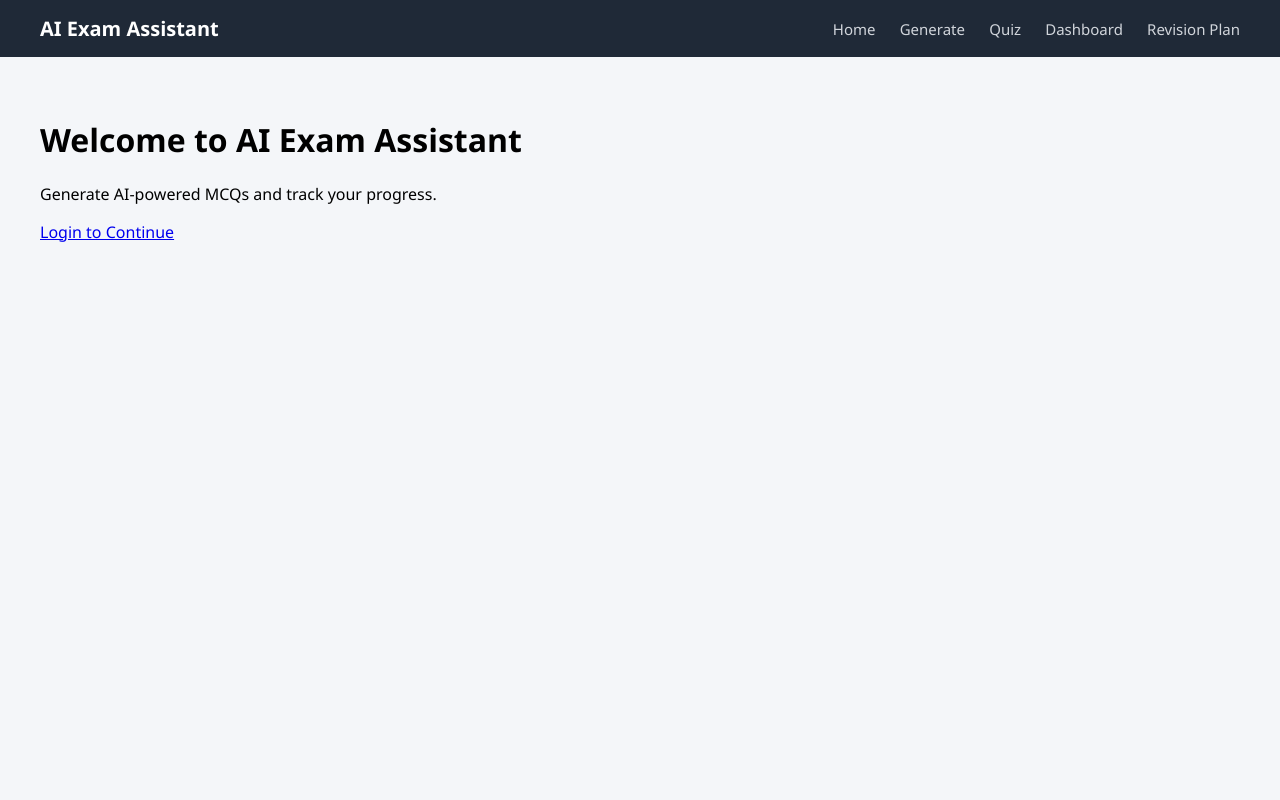
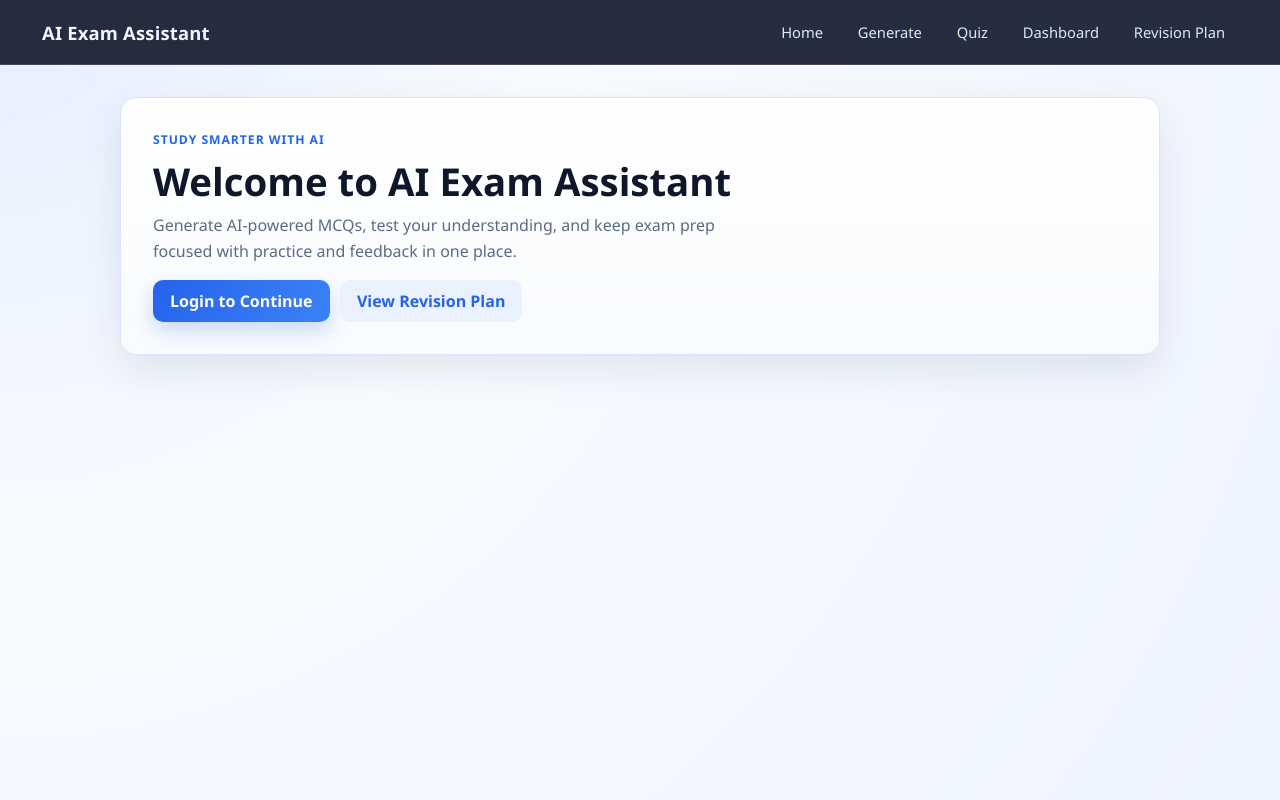
Before and after one commit to deveshsaket0-netizen/GenAI, a Django app: page / in a window 1280 px wide. Run offline with Django 5.2, Linux system fonts and the light colour scheme.

Commit message:
Polish template UI and improve page structure

```diff
--- a/genai_project/static/css/style.css
+++ b/genai_project/static/css/style.css
@@ -1,62 +1,272 @@
+:root {
+    --bg: #f3f7ff;
+    --surface: #ffffff;
+    --surface-soft: #f8fbff;
+    --text: #0f172a;
+    --muted: #5b6b86;
+    --accent: #2563eb;
+    --accent-strong: #1d4ed8;
+    --line: #d8e3ff;
+    --shadow: 0 16px 40px rgba(15, 23, 42, 0.09);
+}
+
+* {
+    box-sizing: border-box;
+}
+
 body {
     margin: 0;
-    font-family: 'Segoe UI', sans-serif;
-    background: #f4f6f9;
+    min-height: 100vh;
+    font-family: 'Segoe UI', Tahoma, Geneva, Verdana, sans-serif;
+    color: var(--text);
+    background: radial-gradient(circle at top left, #e6efff 0%, #f8fbff 36%, #eef4ff 100%);
+}
+
+.site-header {
+    position: sticky;
+    top: 0;
+    z-index: 20;
 }
 
 .navbar {
     display: flex;
     justify-content: space-between;
     align-items: center;
-    background: #1f2937;
-    padding: 15px 40px;
+    gap: 0.75rem;
+    padding: 15px 42px;
+    background: rgba(15, 23, 42, 0.9);
+    border-bottom: 1px solid rgba(148, 163, 184, 0.25);
+    backdrop-filter: blur(9px);
 }
 
 .logo {
-    color: white;
-    font-size: 20px;
-    font-weight: bold;
+    color: #eff6ff;
+    font-weight: 700;
+    font-size: 1.15rem;
+    text-decoration: none;
+    letter-spacing: 0.2px;
+}
+
+.nav-links {
+    display: flex;
+    align-items: center;
+    flex-wrap: wrap;
+    gap: 0.55rem;
 }
 
 .nav-links a {
-    color: #d1d5db;
+    color: #dbeafe;
     text-decoration: none;
-    margin-left: 20px;
-    font-size: 15px;
+    font-size: 0.92rem;
+    padding: 7px 13px;
+    border-radius: 999px;
+    transition: background-color 0.2s ease, color 0.2s ease;
 }
 
-.nav-links a:hover {
-    color: white;
+.nav-links a:hover,
+.nav-links a:focus-visible {
+    color: #ffffff;
+    background: rgba(59, 130, 246, 0.34);
+    outline: none;
 }
 
 .container {
-    padding: 40px;
+    width: min(1040px, calc(100% - 2rem));
+    margin: 2rem auto 2.4rem;
+    display: grid;
+    gap: 1.25rem;
+}
+
+h1,
+h2,
+h3 {
+    margin-top: 0;
+    line-height: 1.2;
+}
+
+p {
+    margin-top: 0;
+    color: var(--muted);
+    line-height: 1.6;
 }
 
 .card {
-    background: white;
-    padding: 25px;
-    border-radius: 10px;
-    box-shadow: 0 4px 10px rgba(0,0,0,0.05);
-    margin-bottom: 20px;
+    background: var(--surface);
+    border: 1px solid var(--line);
+    border-radius: 16px;
+    box-shadow: var(--shadow);
+    padding: 1.35rem;
 }
 
+.hero {
+    padding: 2rem;
+    background: linear-gradient(180deg, #ffffff 0%, #f8fbff 100%);
+}
+
+.eyebrow {
+    text-transform: uppercase;
+    letter-spacing: 0.08em;
+    font-size: 0.76rem;
+    color: var(--accent);
+    font-weight: 700;
+    margin-bottom: 0.55rem;
+}
+
+.hero h1 {
+    font-size: clamp(1.8rem, 3vw, 2.5rem);
+    margin-bottom: 0.55rem;
+}
+
+.hero p {
+    max-width: 62ch;
+}
+
+.actions {
+    display: flex;
+    flex-wrap: wrap;
+    gap: 0.65rem;
+    margin-top: 1rem;
+}
+
+.btn,
 button {
-    background: #2563eb;
-    color: white;
-    padding: 10px 18px;
+    display: inline-flex;
+    align-items: center;
+    justify-content: center;
     border: none;
-    border-radius: 6px;
+    border-radius: 10px;
+    padding: 10px 17px;
+    text-decoration: none;
+    font-weight: 600;
+    color: #ffffff;
+    background: linear-gradient(120deg, var(--accent), #3b82f6);
+    box-shadow: 0 8px 20px rgba(37, 99, 235, 0.24);
+    transition: transform 0.16s ease, box-shadow 0.16s ease, background 0.16s ease;
     cursor: pointer;
 }
 
-button:hover {
-    background: #1d4ed8;
+.btn:hover,
+.btn:focus-visible,
+button:hover,
+button:focus-visible {
+    background: linear-gradient(120deg, var(--accent-strong), #2563eb);
+    transform: translateY(-1px);
+    outline: none;
 }
 
-input, select {
-    padding: 8px;
+.btn-ghost {
+    color: var(--accent);
+    background: #eaf1ff;
+    box-shadow: none;
+}
+
+.btn-ghost:hover,
+.btn-ghost:focus-visible {
+    background: #dbe8ff;
+}
+
+.section-title {
+    margin-bottom: 0.55rem;
+}
+
+.section-copy {
+    margin-bottom: 1rem;
+}
+
+.form-card form {
+    display: grid;
+    gap: 0.35rem;
+}
+
+.form-card p {
+    margin-bottom: 0.75rem;
+}
+
+input,
+select,
+textarea {
     width: 100%;
-    margin-top: 5px;
-    margin-bottom: 15px;
+    margin-top: 0.35rem;
+    margin-bottom: 0.85rem;
+    padding: 10px 12px;
+    border-radius: 10px;
+    border: 1px solid #cbd5e1;
+    background: #f8fafc;
 }
+
+input:focus,
+select:focus,
+textarea:focus {
+    border-color: #93c5fd;
+    box-shadow: 0 0 0 3px rgba(37, 99, 235, 0.15);
+    outline: none;
+}
+
+.question-box {
+    background: var(--surface-soft);
+    border: 1px solid var(--line);
+    border-radius: 12px;
+    padding: 1rem 1.1rem;
+    margin-bottom: 0.95rem;
+}
+
+.question-box label {
+    display: block;
+    margin-bottom: 0.48rem;
+    color: #334155;
+}
+
+.question-box input[type="radio"] {
+    width: auto;
+    margin: 0 8px 0 0;
+    accent-color: var(--accent);
+}
+
+.stats-list {
+    margin: 0;
+    padding-left: 1.1rem;
+    color: #334155;
+    display: grid;
+    gap: 0.48rem;
+}
+
+.label {
+    color: #1e293b;
+    font-weight: 600;
+}
+
+.plan-output {
+    margin: 0;
+    border-radius: 12px;
+    border: 1px solid #1e293b;
+    background: #0f172a;
+    color: #e2e8f0;
+    padding: 1rem;
+    line-height: 1.55;
+    overflow-x: auto;
+    white-space: pre-wrap;
+}
+
+.auth-card {
+    max-width: 520px;
+    justify-self: center;
+    width: 100%;
+}
+
+@media (max-width: 760px) {
+    .navbar {
+        flex-direction: column;
+        align-items: flex-start;
+        padding: 14px 18px;
+    }
+
+    .container {
+        width: calc(100% - 1rem);
+        margin: 1.2rem auto 1.5rem;
+    }
+
+    .card,
+    .hero {
+        padding: 1.2rem;
+    }
+}
--- a/genai_project/templates/base.html
+++ b/genai_project/templates/base.html
@@ -1,14 +1,16 @@
 {% load static %}
 <!DOCTYPE html>
-<html>
+<html lang="en">
 <head>
-    <title>AI Exam Assistant</title>
+    <meta charset="UTF-8">
+    <meta name="viewport" content="width=device-width, initial-scale=1.0">
+    <title>{% block title %}AI Exam Assistant{% endblock %}</title>
     <link rel="stylesheet" href="{% static 'css/style.css' %}">
 </head>
 <body>
-
-<nav class="navbar">
-    <div class="logo">AI Exam Assistant</div>
+    <header class="site-header">
+        <nav class="navbar" aria-label="Primary navigation">
+            <a class="logo" href="{% url 'home' %}">AI Exam Assistant</a>
             <div class="nav-links">
                 <a href="{% url 'home' %}">Home</a>
                 <a href="{% url 'generate' %}">Generate</a>
@@ -17,11 +19,11 @@
                 <a href="{% url 'revision_plan' %}">Revision Plan</a>
             </div>
         </nav>
+    </header>
 
-<div class="container">
+    <main class="container">
         {% block content %}
         {% endblock %}
-</div>
-
+    </main>
 </body>
 </html>
--- a/genai_project/templates/home.html
+++ b/genai_project/templates/home.html
@@ -1,13 +1,20 @@
 {% extends 'base.html' %}
 
+{% block title %}Home | AI Exam Assistant{% endblock %}
+
 {% block content %}
+<section class="card hero">
+    <p class="eyebrow">Study smarter with AI</p>
     <h1>Welcome to AI Exam Assistant</h1>
-<p>Generate AI-powered MCQs and track your progress.</p>
+    <p>Generate AI-powered MCQs, test your understanding, and keep exam prep focused with practice and feedback in one place.</p>
 
+    <div class="actions">
         {% if user.is_authenticated %}
             <a class="btn" href="{% url 'generate' %}">Start Practicing</a>
         {% else %}
             <a class="btn" href="{% url 'login' %}">Login to Continue</a>
         {% endif %}
-
+        <a class="btn btn-ghost" href="{% url 'revision_plan' %}">View Revision Plan</a>
+    </div>
+</section>
 {% endblock %}
```
Also changed, not shown: genai_project/templates/dashboard.html (+12 -10 lines), genai_project/templates/generate.html (+11 -7 lines), genai_project/templates/quiz.html (+10 -8 lines), genai_project/templates/registration/login.html (+11 -6 lines), genai_project/templates/result.html (+7 -5 lines), genai_project/templates/revision_plan.html (+7 -4 lines). Lines whose indentation alone changed are shown as unchanged.
